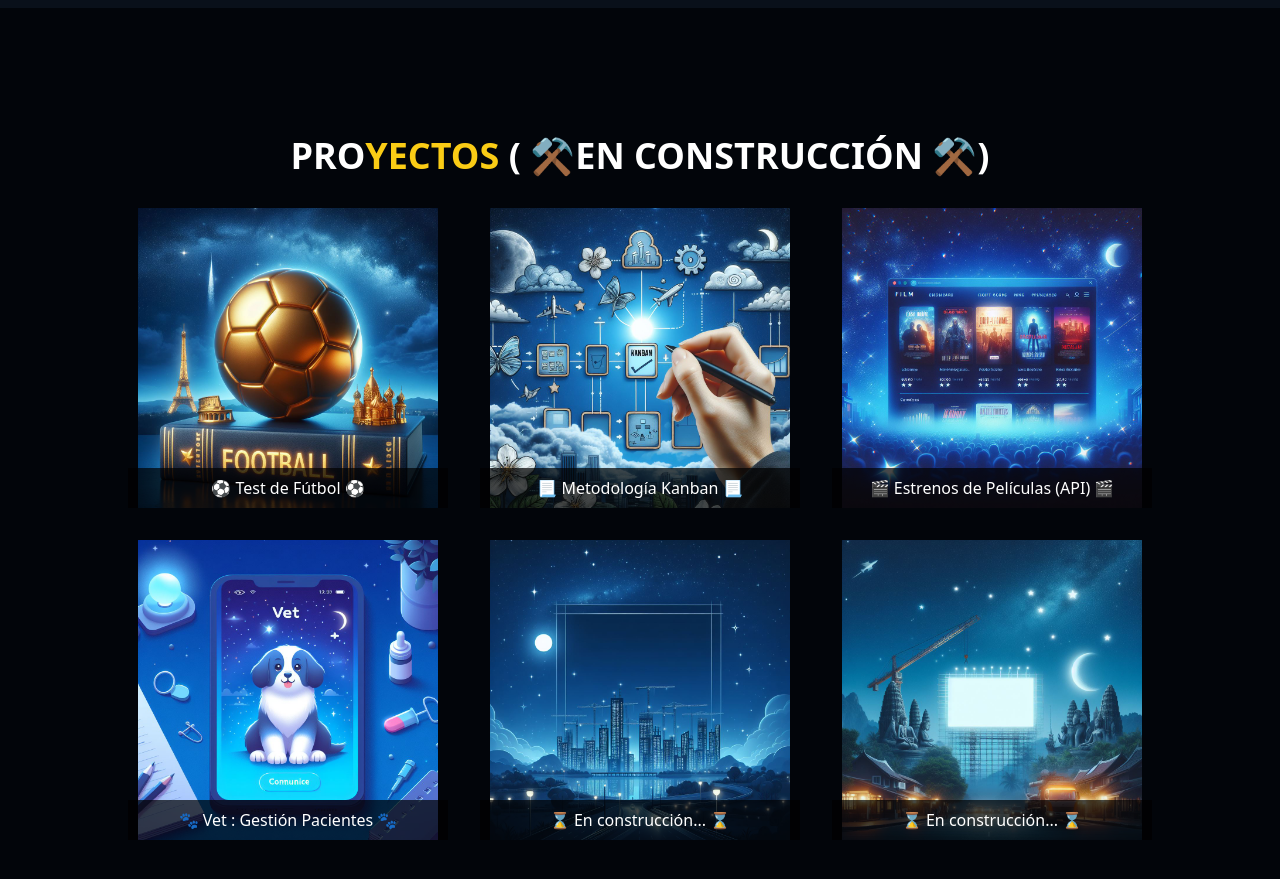
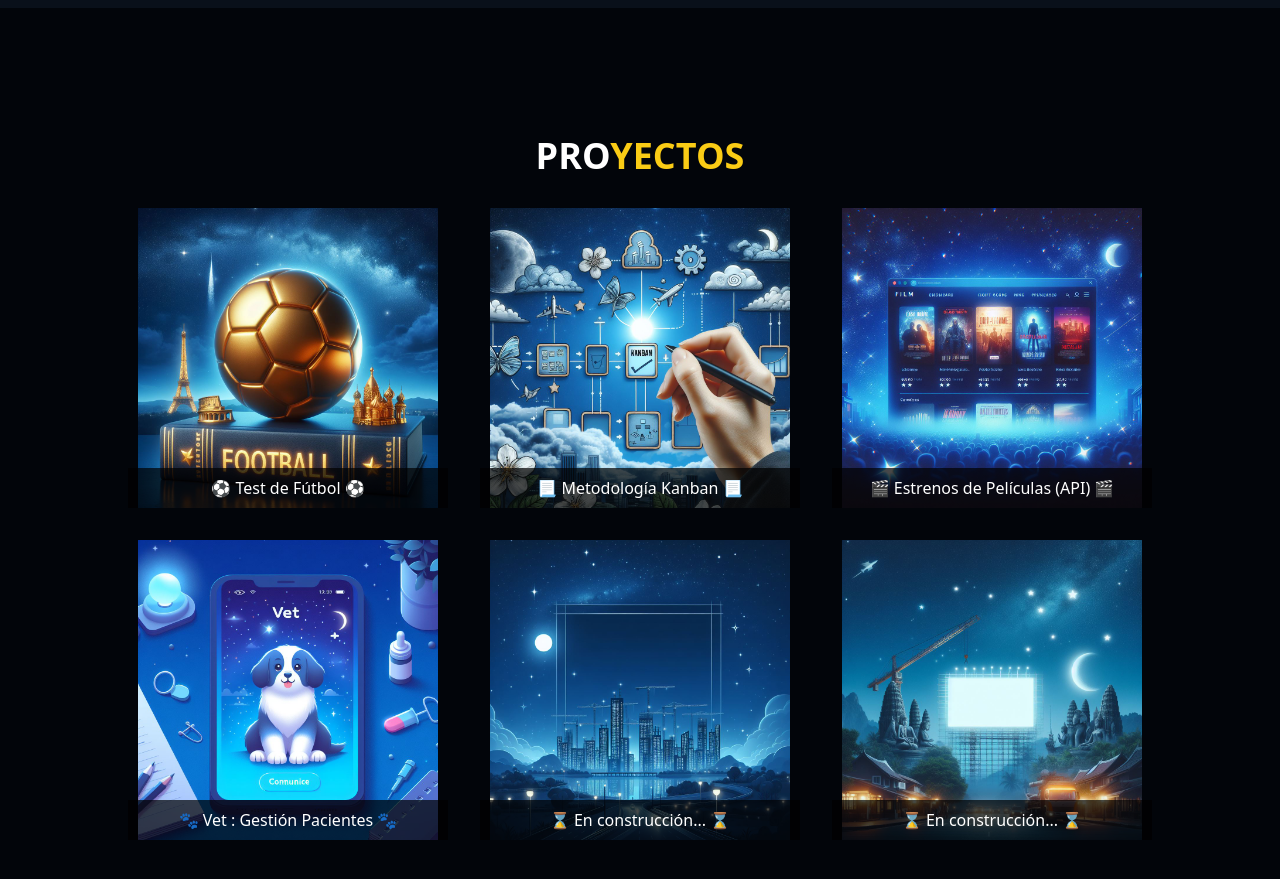
Before and after one commit to bogdanmitrache25/BogdanPortfolio, a Next.js app: page / in a window 1280 px wide. Shown: the part 3480-4359 px from the top of the page. Built offline with nearby package versions, Linux system fonts and the light colour scheme.

Commit message:
add projects

```diff
--- a/Components/Projects.tsx
+++ b/Components/Projects.tsx
@@ -9,7 +9,6 @@ const Projects = () => {
     >
       <h1 className="heading">
         Pro<span className="text-yellow-400">YECTOS</span>
-        <span> ( ⚒️En Construcción ⚒️)</span>
       </h1>
       <div className="w-[80%] pt-[2rem] mx-auto grid grid-cols-1 md:grid-cols-2 lg:grid-cols-3 gap-[2rem]">
         <div data-aos="fade-up">
```
